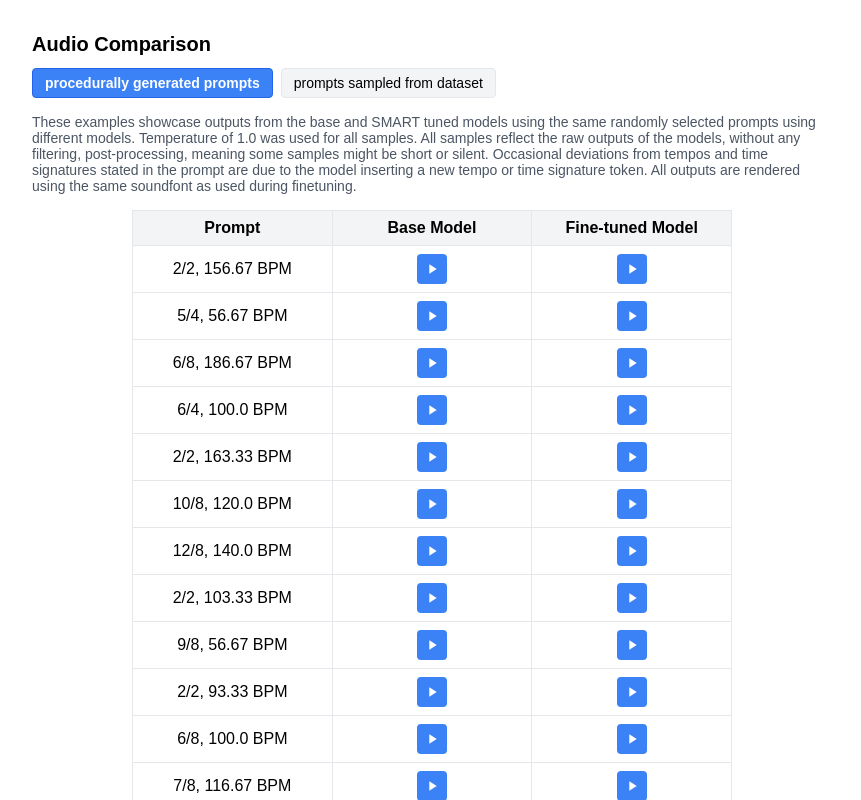
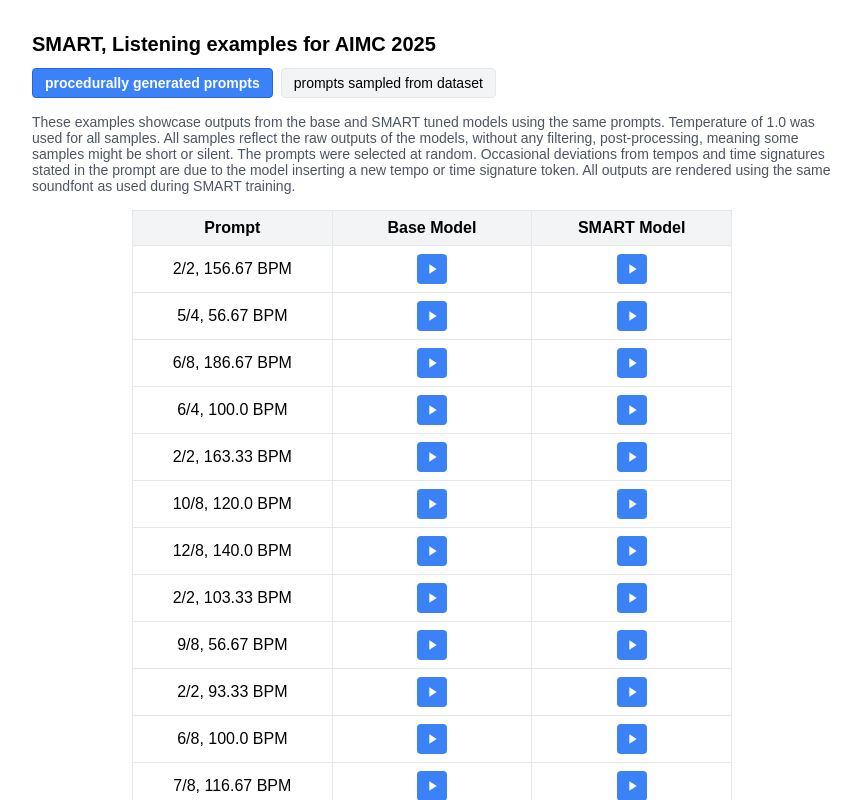
Before and after one commit to anonymous-submission-199999999/SMART-demo, a React (Vite) app: page / in a window 1280 px wide. Shown: the top 800 px of the page, without its empty margins (208-1069 px from the left). Built offline with nearby package versions, Linux system fonts and the light colour scheme.

Commit message:
add stuff

```diff
--- a/src/AudioComparison.jsx
+++ b/src/AudioComparison.jsx
@@ -502,7 +502,7 @@
         <div style={styles.container}>
             <MobileWarning />
 
-            <h1 style={styles.title}>Audio Comparison</h1>
+            <h1 style={styles.title}>SMART, Listening examples for AIMC 2025</h1>
 
             <div style={styles.experimentSelector}>
                 {audioIndex.uniqueExperiments.map(experiment => (
@@ -517,11 +517,12 @@
             </div>
 
             <div style={styles.infoText}>
-                These examples showcase outputs from the base and SMART tuned models using the same randomly selected prompts using different models.
+                These examples showcase outputs from the base and SMART tuned models using the same prompts.
                 Temperature of 1.0 was used for all samples.
                 All samples reflect the raw outputs of the models, without any filtering, post-processing, meaning some samples might be short or silent.
+                The prompts were selected at random.
                 Occasional deviations from tempos and time signatures stated in the prompt are due to the model inserting a new tempo or time signature token.
-                All outputs are rendered using the same soundfont as used during finetuning.
+                All outputs are rendered using the same soundfont as used during SMART training.
             </div>
 
             <div style={styles.tableContainer}>
@@ -530,7 +531,7 @@
                         <tr>
                             <th style={styles.headerCell}>Prompt</th>
                             <th style={styles.headerCell}>Base Model</th>
-                            <th style={styles.headerCell}>Fine-tuned Model</th>
+                            <th style={styles.headerCell}>SMART Model</th>
                         </tr>
                     </thead>
                     <tbody>
```
